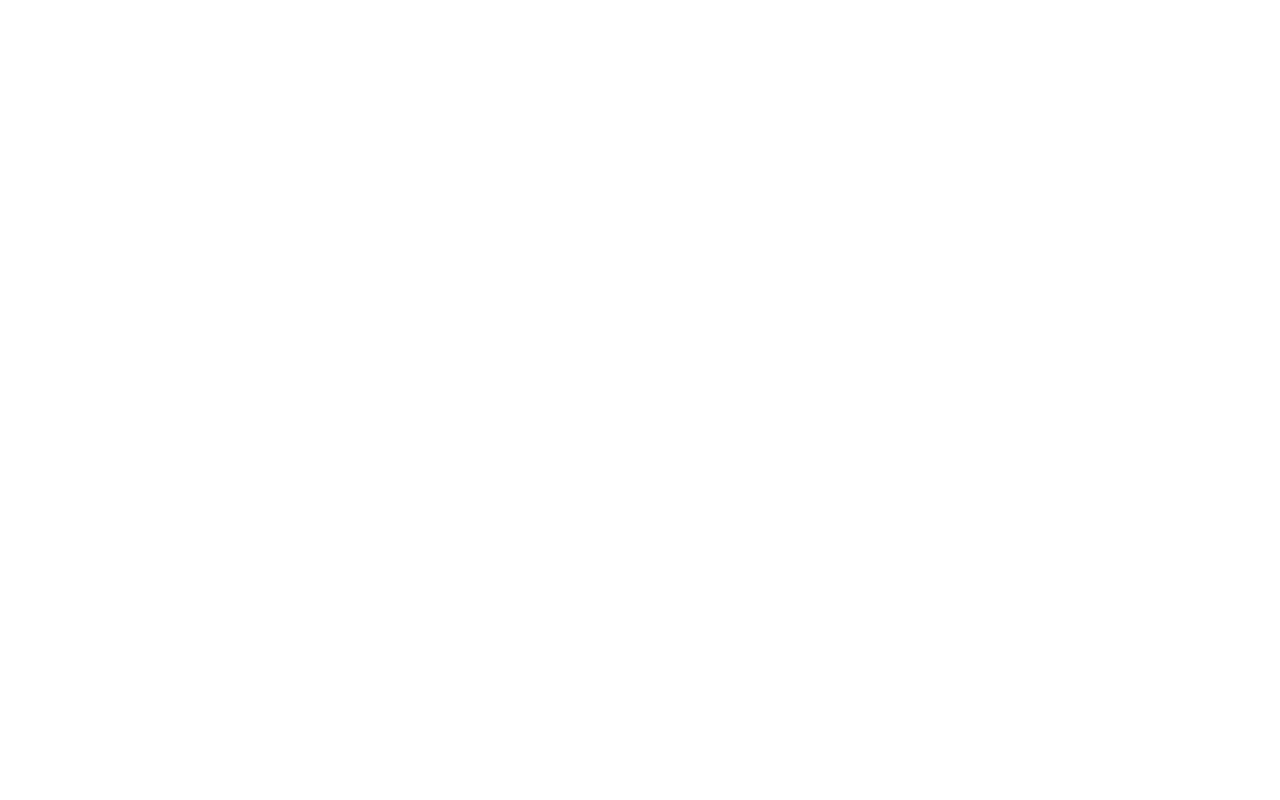
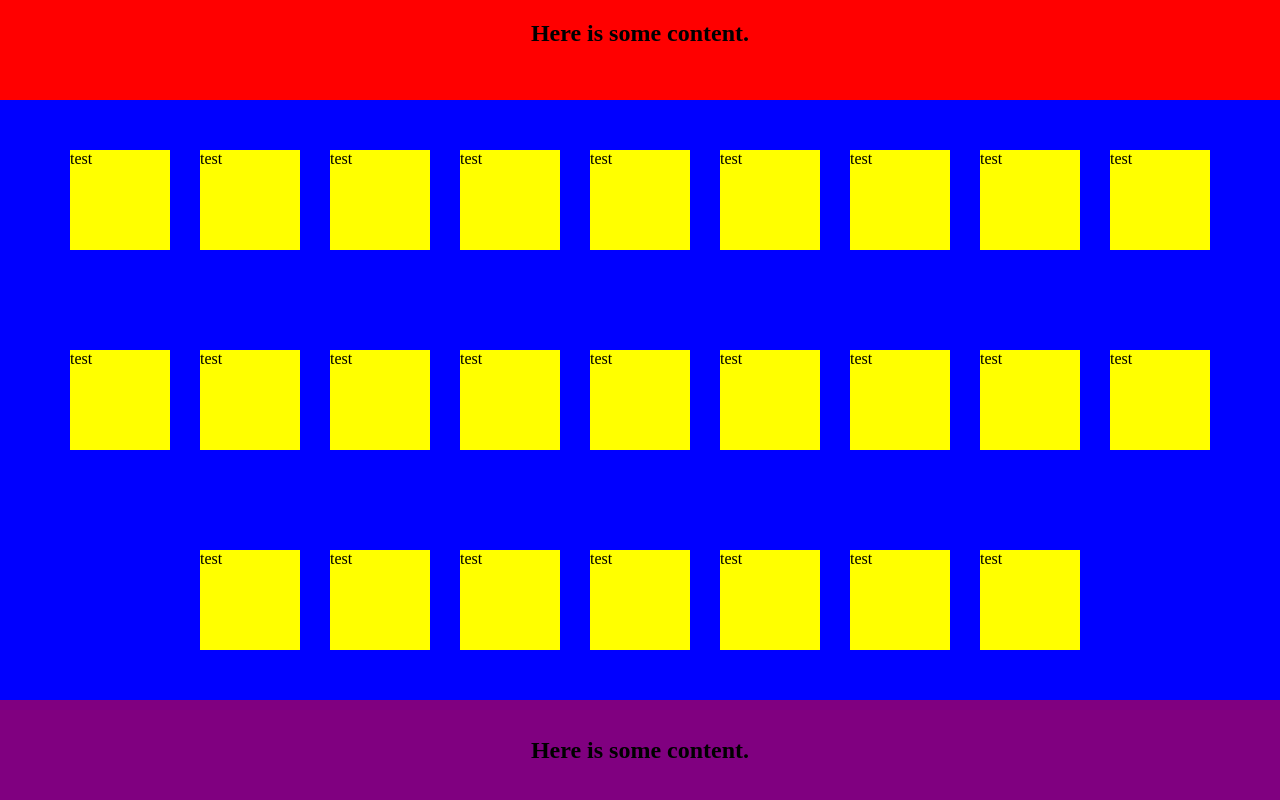
Before and after one commit to Philocoder93/schelling, a plain HTML site: page index.html in a window 1280 px wide. Drawn offline with nearby package versions, Linux system fonts and the light colour scheme.

Commit message:
wrote initial html and css for the site, wrote the logic to create the gameboard and attach a particular id to each square

```diff
--- a/index.html
+++ b/index.html
@@ -3,8 +3,21 @@
   <head>
     <meta charset="utf-8">
     <title>Schelling Model</title>
+    <script src="https://code.jquery.com/jquery-3.1.1.js"
+    integrity="sha256-16cdPddA6VdVInumRGo6IbivbERE8p7CQR3HzTBuELA="
+    crossorigin="anonymous" defer></script>
+    <script src="main.js" defer></script>
+    <link rel="stylesheet" type="text/css" href="main.css">
   </head>
   <body>
+    <header>
+      <h2>Here is some content.</h2>
+    </header>
+    <main>
 
+    </main>
+    <footer>
+      <h2>Here is some content.</h2>
+    </footer>
   </body>
 </html>
--- /dev/null
+++ b/main.css
@@ -0,0 +1,42 @@
+
+body {
+  min-height: 100vh;
+  margin: 0 auto;
+  display: flex;
+  flex-direction: column;
+  justify-content: space-between;
+  align-items: center;
+
+}
+header {
+  height: 100px;
+  width: 100%;
+  background: red;
+  display: flex;
+  justify-content: center;
+  align-content: center;
+}
+main {
+  flex-grow: 1;
+  width: 100%;
+  background: blue;
+  display: flex;
+  justify-content: center;
+  align-items: center;
+  flex-wrap: wrap;
+
+}
+footer {
+  height: 100px;
+  width: 100%;
+  background: purple;
+  display: flex;
+  justify-content: center;
+  align-items: center;
+}
+.box {
+  margin: 15px;
+  height: 100px;
+  width: 100px;
+  background: yellow;
+}
--- a/main.js
+++ b/main.js
@@ -0,0 +1,9 @@
+$('document').ready(function(){
+  console.log('firing');
+})
+
+$('document').ready(function(){
+  for (i=1;i<26;i++) {
+    $('main').append('<p class="box" id="'+i+'">test</p>');
+  }
+})
```
